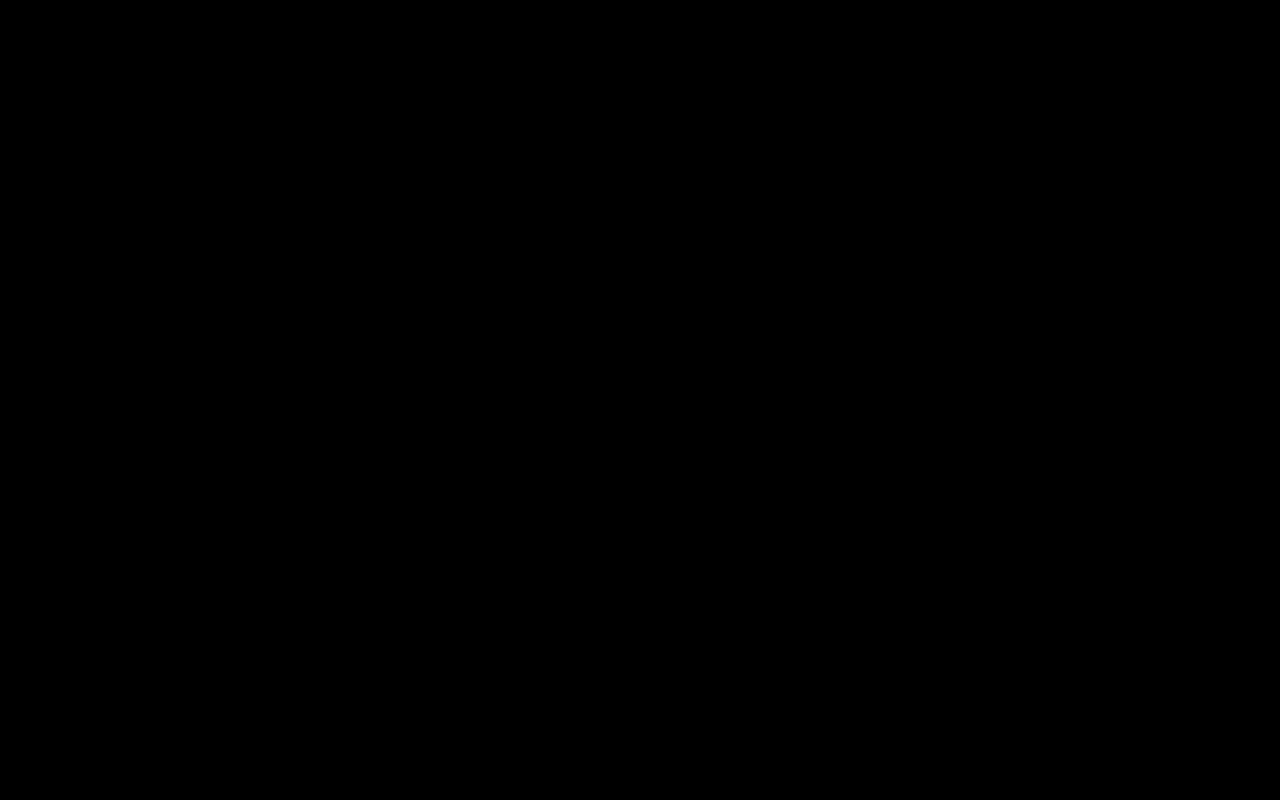
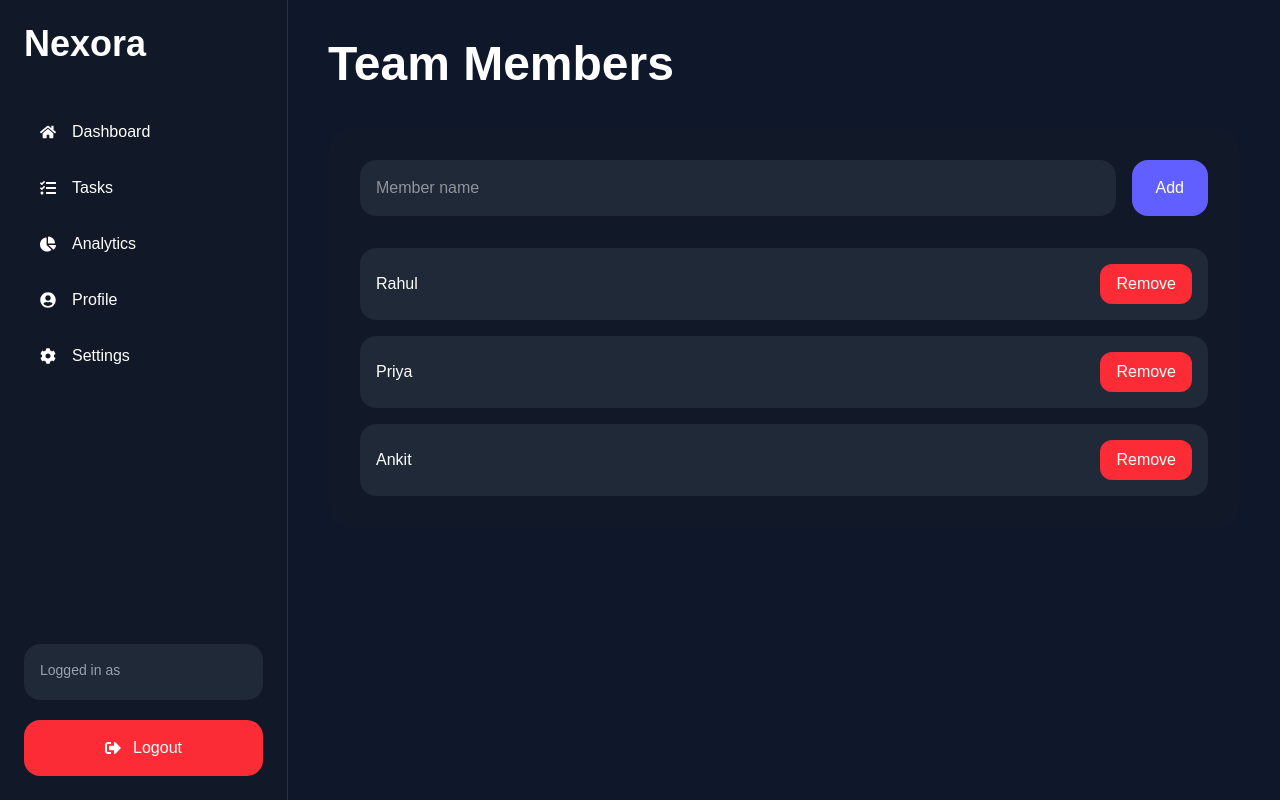
Before and after one commit to sharmaginish/Project-Management-App, a React (Vite) app in the folder frontend/: page /members in a window 1280 px wide. Before the commit this address had no page. Built offline with nearby package versions, Linux system fonts and the light colour scheme.

Commit message:
removed profile loading

```diff
--- a/frontend/src/App.jsx
+++ b/frontend/src/App.jsx
@@ -1,17 +1,35 @@
-import { BrowserRouter, Routes, Route } from "react-router-dom";
+import {
+  BrowserRouter,
+  Routes,
+  Route
+} from "react-router-dom";
 
 import Login from "./pages/Login";
 import Signup from "./pages/Signup";
 import Dashboard from "./pages/Dashboard";
 import Profile from "./pages/Profile";
+import Tasks from "./pages/Tasks";
+import Analytics from "./pages/Analytics";
+import Settings from "./pages/Settings";
+import Members from "./pages/Members";
 
-export default function App() {
+export default function App(){
 
   return (
 
     <BrowserRouter>
 
       <Routes>
+
+        <Route
+          path="/"
+          element={<Dashboard />}
+        />
+
+        <Route
+          path="/dashboard"
+          element={<Dashboard />}
+        />
 
         <Route
           path="/login"
@@ -24,13 +42,28 @@ export default function App() {
         />
 
         <Route
-          path="/"
-          element={<Dashboard />}
+          path="/profile"
+          element={<Profile />}
         />
 
         <Route
-          path="/profile"
-          element={<Profile />}
+          path="/tasks"
+          element={<Tasks />}
+        />
+
+        <Route
+          path="/analytics"
+          element={<Analytics />}
+        />
+
+        <Route
+          path="/settings"
+          element={<Settings />}
+        />
+
+        <Route
+          path="/members"
+          element={<Members />}
         />
 
       </Routes>
@@ -38,5 +71,4 @@ export default function App() {
     </BrowserRouter>
 
   );
-
 }
--- a/frontend/src/components/Sidebar.jsx
+++ b/frontend/src/components/Sidebar.jsx
@@ -3,16 +3,20 @@ import {
   FaTasks,
   FaUserCircle,
   FaSignOutAlt,
-  FaProjectDiagram,
   FaChartPie,
-  FaCog
+  FaCog,
+  FaUsers
 } from "react-icons/fa";
 
 import { Link } from "react-router-dom";
 
 export default function Sidebar(){
 
-  const role = localStorage.getItem("role");
+  const user = JSON.parse(
+    localStorage.getItem("user")
+  );
+
+  const role = user?.role;
 
   const logout = () => {
 
@@ -28,12 +32,13 @@ export default function Sidebar(){
       <div>
 
         <h1 className="text-4xl font-bold mb-10">
-          TaskFlow
+          Nexora
         </h1>
 
         <div className="space-y-4">
 
-          <Link to="/">
+          <Link to="/dashboard">
+
             <div className="flex items-center gap-4 p-4 rounded-2xl hover:bg-[#1f2937] transition">
 
               <FaHome />
@@ -41,9 +46,11 @@ export default function Sidebar(){
               Dashboard
 
             </div>
+
           </Link>
 
-          <Link to="/">
+          <Link to="/tasks">
+
             <div className="flex items-center gap-4 p-4 rounded-2xl hover:bg-[#1f2937] transition">
 
               <FaTasks />
@@ -51,25 +58,29 @@ export default function Sidebar(){
               Tasks
 
             </div>
+
           </Link>
 
           {
             role === "Admin" && (
 
-              <Link to="/">
+              <Link to="/members">
+
                 <div className="flex items-center gap-4 p-4 rounded-2xl hover:bg-[#1f2937] transition">
 
-                  <FaProjectDiagram />
+                  <FaUsers />
 
-                  Projects
+                  Members
 
                 </div>
+
               </Link>
 
             )
           }
 
-          <Link to="/">
+          <Link to="/analytics">
+
             <div className="flex items-center gap-4 p-4 rounded-2xl hover:bg-[#1f2937] transition">
 
               <FaChartPie />
@@ -77,9 +88,11 @@ export default function Sidebar(){
               Analytics
 
             </div>
+
           </Link>
 
           <Link to="/profile">
+
             <div className="flex items-center gap-4 p-4 rounded-2xl hover:bg-[#1f2937] transition">
 
               <FaUserCircle />
@@ -87,9 +100,11 @@ export default function Sidebar(){
               Profile
 
             </div>
+
           </Link>
 
-          <Link to="/">
+          <Link to="/settings">
+
             <div className="flex items-center gap-4 p-4 rounded-2xl hover:bg-[#1f2937] transition">
 
               <FaCog />
@@ -97,6 +112,7 @@ export default function Sidebar(){
               Settings
 
             </div>
+
           </Link>
 
         </div>
@@ -112,8 +128,12 @@ export default function Sidebar(){
           </p>
 
           <h2 className="text-xl font-bold mt-1">
+            {user?.name}
+          </h2>
+
+          <p className="text-gray-400 text-sm mt-1">
             {role}
-          </h2>
+          </p>
 
         </div>
 
--- /dev/null
+++ b/frontend/src/pages/Analytics.jsx
@@ -0,0 +1,73 @@
+import Sidebar from "../components/Sidebar";
+
+import {
+  PieChart,
+  Pie,
+  Cell,
+  Tooltip
+} from "recharts";
+
+export default function Analytics(){
+
+  const tasks = JSON.parse(
+    localStorage.getItem("tasks")
+  ) || [];
+
+  const completed = tasks.filter(
+    t => t.status === "Completed"
+  ).length;
+
+  const pending = tasks.filter(
+    t => t.status === "Pending"
+  ).length;
+
+  const data = [
+    {
+      name:"Completed",
+      value:completed
+    },
+    {
+      name:"Pending",
+      value:pending
+    }
+  ];
+
+  return (
+
+    <div className="min-h-screen bg-[#0f172a] text-white">
+
+      <Sidebar />
+
+      <div className="ml-72 p-10">
+
+        <h1 className="text-5xl font-bold mb-10">
+          Analytics
+        </h1>
+
+        <div className="bg-[#111827] p-10 rounded-3xl w-fit">
+
+          <PieChart width={400} height={400}>
+
+            <Pie
+              data={data}
+              dataKey="value"
+              outerRadius={140}
+              label
+            >
+
+              <Cell fill="#6366f1" />
+              <Cell fill="#8b5cf6" />
+
+            </Pie>
+
+            <Tooltip />
+
+          </PieChart>
+
+        </div>
+
+      </div>
+
+    </div>
+  );
+}
--- a/frontend/src/pages/Login.jsx
+++ b/frontend/src/pages/Login.jsx
@@ -30,18 +30,20 @@ export default function Login() {
     );
 
     localStorage.setItem(
-  "role",
-  res.data.role
-);
-
-localStorage.setItem(
   "user",
   JSON.stringify(res.data.user)
 );
 
+localStorage.setItem(
+  "role",
+  res.data.user.role
+);
+
+
+
     alert("Login Successful");
 
-    window.location.href = "/";
+    window.location.href = "/dashboard";
 
   } catch (err) {
 
--- /dev/null
+++ b/frontend/src/pages/Members.jsx
@@ -0,0 +1,102 @@
+import Sidebar from "../components/Sidebar";
+
+import { useState } from "react";
+
+export default function Members(){
+
+  const [members,setMembers] = useState([
+    "Rahul",
+    "Priya",
+    "Ankit"
+  ]);
+
+  const [name,setName] = useState("");
+
+  const addMember = () => {
+
+    if(!name) return;
+
+    setMembers([...members,name]);
+
+    setName("");
+  };
+
+  const removeMember = (index) => {
+
+    const updated = members.filter(
+      (_,i) => i !== index
+    );
+
+    setMembers(updated);
+  };
+
+  return (
+
+    <div className="min-h-screen bg-[#0f172a] text-white">
+
+      <Sidebar />
+
+      <div className="ml-72 p-10">
+
+        <h1 className="text-5xl font-bold mb-10">
+          Team Members
+        </h1>
+
+        <div className="bg-[#111827] p-8 rounded-3xl">
+
+          <div className="flex gap-4 mb-8">
+
+            <input
+              type="text"
+              value={name}
+              onChange={(e)=>
+                setName(e.target.value)
+              }
+              placeholder="Member name"
+              className="bg-[#1f2937] p-4 rounded-2xl w-full"
+            />
+
+            <button
+              onClick={addMember}
+              className="bg-indigo-500 px-6 rounded-2xl"
+            >
+              Add
+            </button>
+
+          </div>
+
+          <div className="space-y-4">
+
+            {
+              members.map((member,index)=>(
+
+                <div
+                  key={index}
+                  className="bg-[#1f2937] p-4 rounded-2xl flex justify-between items-center"
+                >
+
+                  <span>{member}</span>
+
+                  <button
+                    onClick={() =>
+                      removeMember(index)
+                    }
+                    className="bg-red-500 px-4 py-2 rounded-xl"
+                  >
+                    Remove
+                  </button>
+
+                </div>
+
+              ))
+            }
+
+          </div>
+
+        </div>
+
+      </div>
+
+    </div>
+  );
+}
--- /dev/null
+++ b/frontend/src/pages/Settings.jsx
@@ -0,0 +1,53 @@
+import Sidebar from "../components/Sidebar";
+
+export default function Settings(){
+
+  return (
+
+    <div className="min-h-screen bg-[#0f172a] text-white">
+
+      <Sidebar />
+
+      <div className="ml-72 p-10">
+
+        <h1 className="text-5xl font-bold mb-10">
+          Settings
+        </h1>
+
+        <div className="bg-[#111827] p-8 rounded-3xl space-y-6">
+
+          <div>
+
+            <p className="text-gray-400 mb-2">
+              Notification Settings
+            </p>
+
+            <button className="bg-indigo-500 px-6 py-3 rounded-2xl">
+
+              Enable Notifications
+
+            </button>
+
+          </div>
+
+          <div>
+
+            <p className="text-gray-400 mb-2">
+              Theme
+            </p>
+
+            <button className="bg-purple-500 px-6 py-3 rounded-2xl">
+
+              Dark Mode
+
+            </button>
+
+          </div>
+
+        </div>
+
+      </div>
+
+    </div>
+  );
+}
--- /dev/null
+++ b/frontend/src/pages/Tasks.jsx
@@ -0,0 +1,56 @@
+import Sidebar from "../components/Sidebar";
+
+export default function Tasks(){
+
+  const tasks = JSON.parse(
+    localStorage.getItem("tasks")
+  ) || [];
+
+  return (
+
+    <div className="min-h-screen bg-[#0f172a] text-white">
+
+      <Sidebar />
+
+      <div className="ml-72 p-10">
+
+        <h1 className="text-5xl font-bold mb-10">
+          Tasks
+        </h1>
+
+        <div className="grid grid-cols-2 gap-6">
+
+          {
+            tasks.map((task,index) => (
+
+              <div
+                key={index}
+                className="bg-[#111827] p-6 rounded-3xl"
+              >
+
+                <h2 className="text-2xl font-bold">
+                  {task.title}
+                </h2>
+
+                <p className="text-gray-400 mt-3">
+                  {task.description}
+                </p>
+
+                <div className="mt-5 inline-block bg-indigo-500 px-4 py-2 rounded-full">
+
+                  {task.status}
+
+                </div>
+
+              </div>
+
+            ))
+          }
+
+        </div>
+
+      </div>
+
+    </div>
+  );
+}
```
Also changed, not shown: frontend/src/pages/Profile.jsx (+21 -54 lines).
